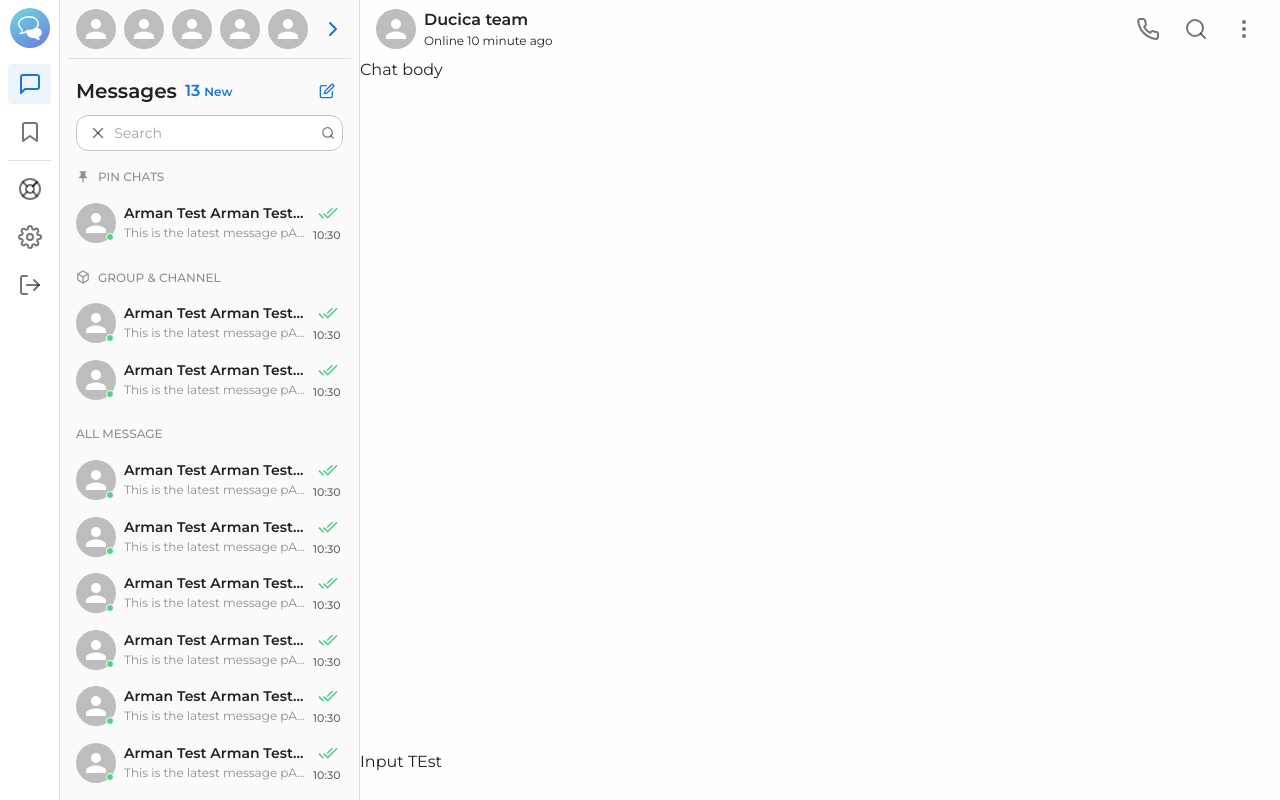
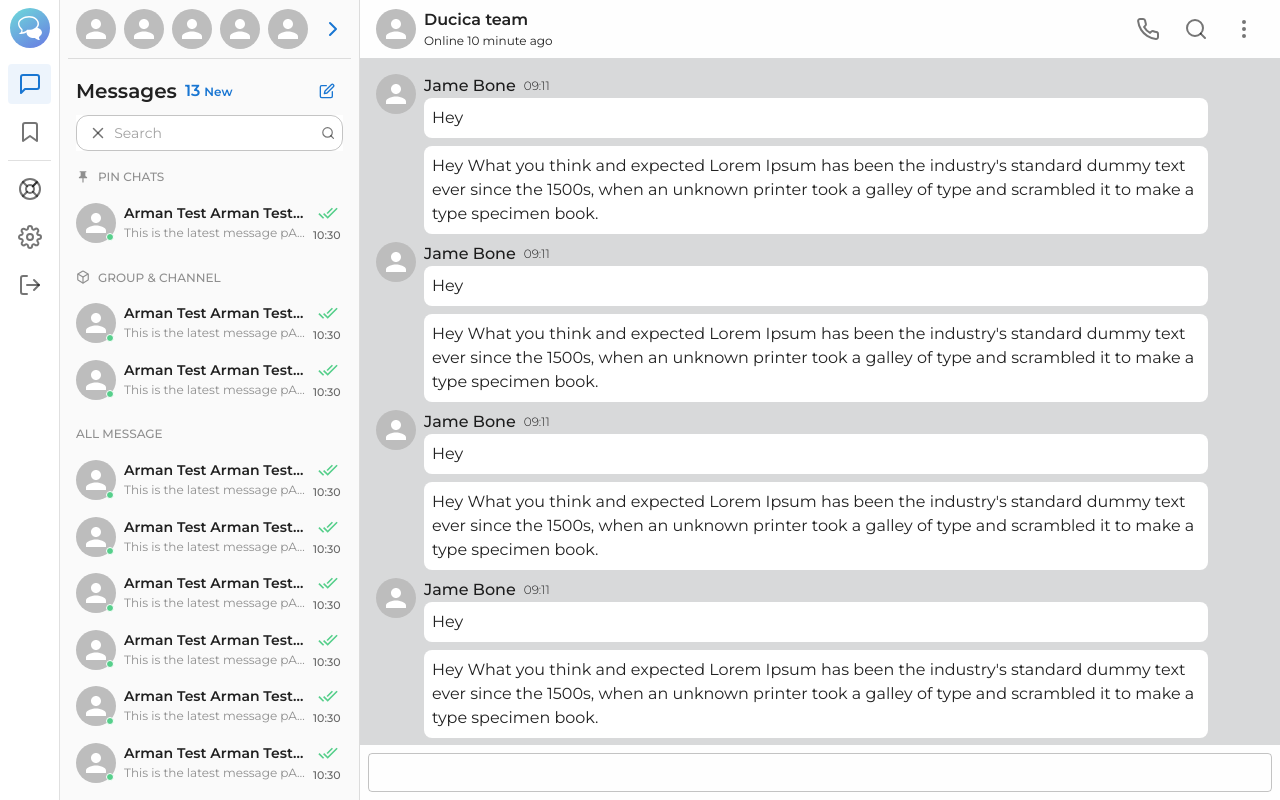
Before and after one commit to DawnGate/chat-app, a Next.js app: page /chat in a window 1280 px wide. Built offline with nearby package versions, Linux system fonts and the light colour scheme.

Commit message:
[dev] feat: update view right chat with simple body and footer

```diff
--- /dev/null
+++ b/src/components/RightChat/MessageBox/index.tsx
@@ -0,0 +1,20 @@
+import Box from '@mui/material/Box';
+import { ReactNode } from 'react';
+
+function MessageBox({ children }: { children: ReactNode }) {
+  return (
+    <Box
+      className="c-message-box"
+      sx={{
+        padding: 1,
+        borderRadius: 2,
+        background: 'white',
+        marginBottom: 1,
+      }}
+    >
+      {children}
+    </Box>
+  );
+}
+
+export default MessageBox;
--- /dev/null
+++ b/src/components/RightChat/OtherMessage.tsx
@@ -0,0 +1,36 @@
+import Box from '@mui/material/Box';
+import Avatar from '@mui/material/Avatar';
+import Typography from '@mui/material/Typography';
+import { captionTypo } from '@/config/typography';
+import MessageBox from './MessageBox';
+
+function OtherMessage() {
+  return (
+    <Box display="flex" gap={1} paddingRight={7}>
+      <Avatar />
+      <Box>
+        <Box display="flex" gap={1} alignItems="center">
+          <Typography fontWeight="medium">Jame Bone</Typography>
+          <Typography fontWeight="light" sx={{ fontSize: captionTypo.medium }}>
+            09:11
+          </Typography>
+        </Box>
+        <Box>
+          <MessageBox>
+            <p>Hey</p>
+          </MessageBox>
+          <MessageBox>
+            <p>
+              Hey What you think and expected Lorem Ipsum has been the
+              industry's standard dummy text ever since the 1500s, when an
+              unknown printer took a galley of type and scrambled it to make a
+              type specimen book.
+            </p>
+          </MessageBox>
+        </Box>
+      </Box>
+    </Box>
+  );
+}
+
+export default OtherMessage;
--- a/src/components/RightChat/index.tsx
+++ b/src/components/RightChat/index.tsx
@@ -1,6 +1,10 @@
 import Box from '@mui/material/Box';
+import TextField from '@mui/material/TextField';
+
+import { chatDefaultBackground } from '@/config/colors';
 
 import RightChatHeader from './Header';
+import OtherMessage from './OtherMessage';
 
 function RightChat() {
   return (
@@ -10,11 +14,27 @@ function RightChat() {
         sx={{
           flex: 1,
           overflow: 'auto',
+          background: chatDefaultBackground,
         }}
       >
-        <Box height={1000}>Chat body</Box>
+        <Box height={1000} p={2}>
+          <OtherMessage />
+          <OtherMessage />
+          <OtherMessage />
+          <OtherMessage />
+        </Box>
       </Box>
-      <Box height={50}>Input TEst</Box>
+      <Box px={1} my={1}>
+        <TextField
+          fullWidth
+          sx={{
+            height: '100%',
+            '& input': {
+              padding: 1,
+            },
+          }}
+        />
+      </Box>
     </>
   );
 }
--- a/src/config/colors.ts
+++ b/src/config/colors.ts
@@ -19,3 +19,5 @@ export const textColor = {
 };
 
 export const badgeColor = '#56cf8b';
+
+export const chatDefaultBackground = '#D8D9DA';
```
Also changed, not shown: src/components/RightChat/YourMessage.tsx (added).
